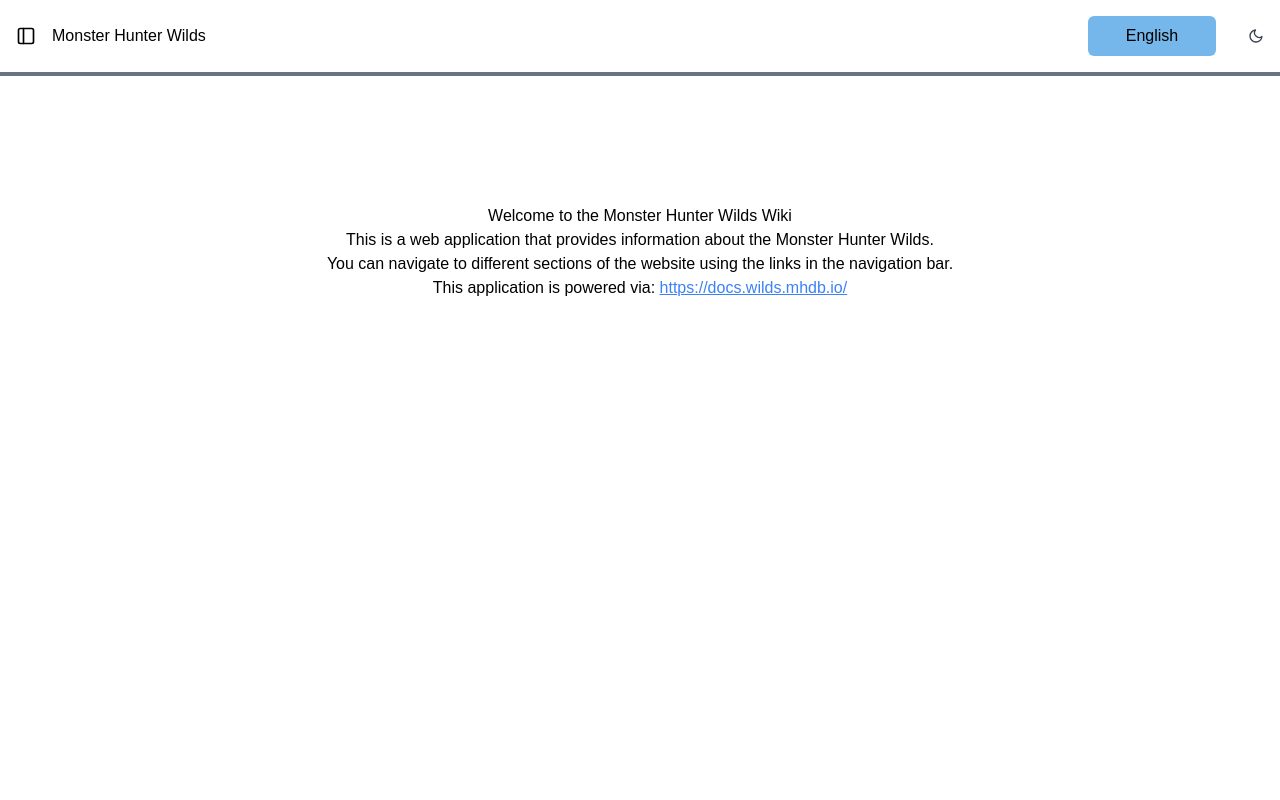
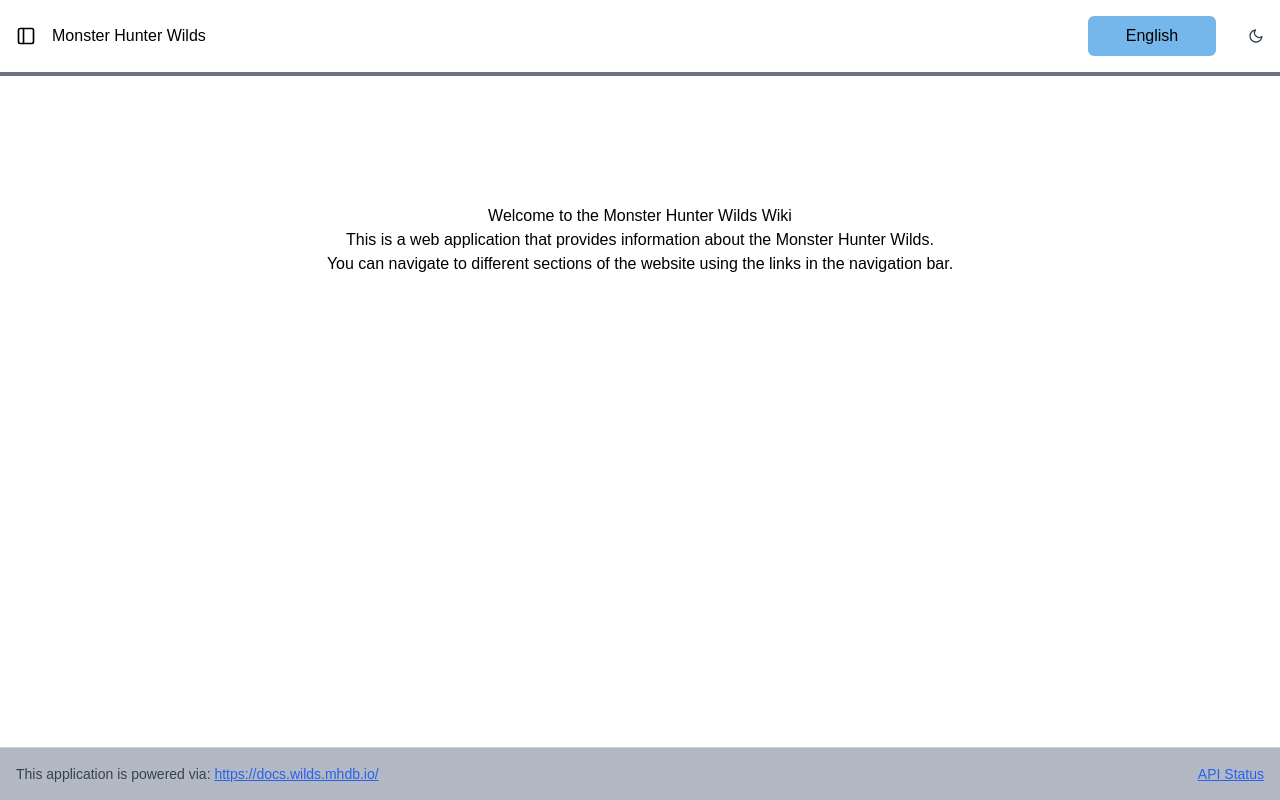
Before and after one commit to TimmyTram/mh-wilds-fe, a Next.js app: page / in a window 1280 px wide. Built offline with nearby package versions, Linux system fonts and the light colour scheme.

Commit message:
feat(Status): Added a status page for the api

```diff
--- /dev/null
+++ b/app/(pages)/status/page.tsx
@@ -0,0 +1,34 @@
+
+import { getVersion } from '@/app/actions/api/getVersion';
+
+const Page = async () => {
+    const data = await getVersion();
+
+    const isUp = data.status === 200;
+
+    return (
+        <div className="flex flex-col items-center justify-center">
+            <h1 className="text-4xl font-bold">API Status</h1>
+            <div className="mt-8 p-4 border-4 rounded-lg shadow-md bg-card">
+                <p className="mt-2 text-lg">
+                    Status Code: {data.status}
+                </p>
+                {isUp ? (
+                    <>
+                        <p className="mt-1 text-lg">
+                            API Version: {new Date(data.version).toLocaleString(undefined, {
+                                dateStyle: 'long',
+                                timeStyle: 'short',
+                            })}
+                        </p>
+                        <p className="mt-1 text-green-600 dark:text-green-400">Server is healthy.</p>
+                    </>
+                ) : (
+                    <p className="mt-1 text-red-600 dark:text-red-400">Server is down</p>
+                )}
+            </div>
+        </div>
+    );
+}
+
+export default Page;
--- /dev/null
+++ b/app/actions/api/getVersion.ts
@@ -0,0 +1,16 @@
+'use server';
+
+export async function getVersion() {
+    const res = await fetch('https://wilds.mhdb.io/version');
+    let version = null;
+
+    if (res.ok) {
+        const data = await res.json();
+        version = data.version;
+    }
+
+    return {
+        status: res.status,
+        version,
+    };
+}
--- /dev/null
+++ b/app/components/UI/Footer/Footer.tsx
@@ -0,0 +1,29 @@
+import Link from 'next/link';
+
+const Footer = () => {
+    return (
+        <footer className="w-full flex flex-row items-center justify-between bg-sidebar p-4 border-t border-gray-300 dark:border-gray-700">
+            <p className="text-sm text-gray-700 dark:text-gray-300">
+            This application is powered via:{' '}
+            <Link
+                href="https://docs.wilds.mhdb.io/"
+                target="_blank"
+                rel="noopener noreferrer"
+                className="text-blue-600 dark:text-blue-400 underline hover:text-blue-800 dark:hover:text-blue-500"
+            >
+                https://docs.wilds.mhdb.io/
+            </Link>
+            </p>
+            <p className="text-sm text-gray-700 dark:text-gray-300">
+            <Link
+                href={`status`}
+                className="text-blue-600 dark:text-blue-400 underline hover:text-blue-800 dark:hover:text-blue-500"
+            >
+                API Status
+            </Link>
+            </p>
+        </footer>
+    );
+}
+
+export default Footer;
--- a/app/components/layout/Content.tsx
+++ b/app/components/layout/Content.tsx
@@ -4,6 +4,7 @@
 import Sidebar from "../UI/Sidebar/Sidebar";
 import Navbar from "../UI/Navbar/Navbar";
 import { useIsMobile } from "@/app/hooks/frontend/useIsMobile";
+import Footer from "../UI/Footer/Footer";
 
 interface ContentProps {
     children: React.ReactNode;
@@ -22,7 +23,7 @@
     }, [isMobile]);
 
     return (
-        <>
+        <main className="flex flex-col min-h-screen">
             <Navbar toggleSidebar={() => setShowSidebar(!showSidebar)} />
 
             {/* Mobile Sidebar (Overlay) */}
@@ -42,7 +43,7 @@
             )}
 
             {/* Main Content Grid */}
-            <div className="grid grid-cols-8 gap-4 p-4">
+            <div className="grid grid-cols-8 gap-4 p-4 flex-1">
                 {/* Desktop Sidebar (Part of Grid) */}
                 {!isMobile && showSidebar && (
                     <div className="col-span-3 md:col-span-2 lg:col-span-1">
@@ -55,7 +56,9 @@
                     {children}
                 </div>
             </div>
-        </>
+
+            <Footer />
+        </main>
     );
 }
 
--- a/app/page.tsx
+++ b/app/page.tsx
@@ -1,5 +1,3 @@
-import Link from "next/link";
-
 export default function Home() {
   return (
     <div className="flex flex-col items-center p-24 gap-4">
@@ -13,17 +11,6 @@
           You can navigate to different sections of the website using the links
           in the navigation bar.
         </p>
-        <p>
-          This application is powered via:{' '}
-          <Link
-            href="https://docs.wilds.mhdb.io/"
-            target="_blank"
-            rel="noopener noreferrer"
-            className="text-blue-500 underline"
-          >
-            https://docs.wilds.mhdb.io/
-          </Link>
-        </p>
       </div>
     </div>
   );
```
